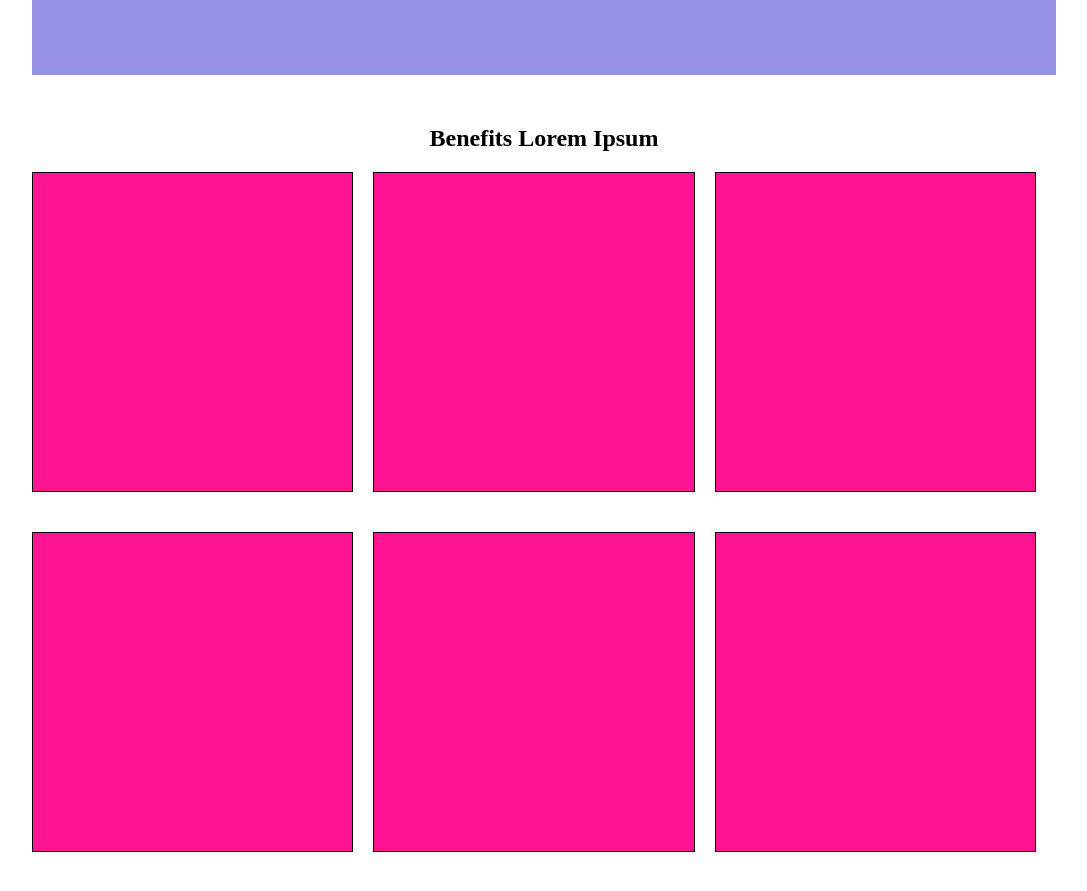
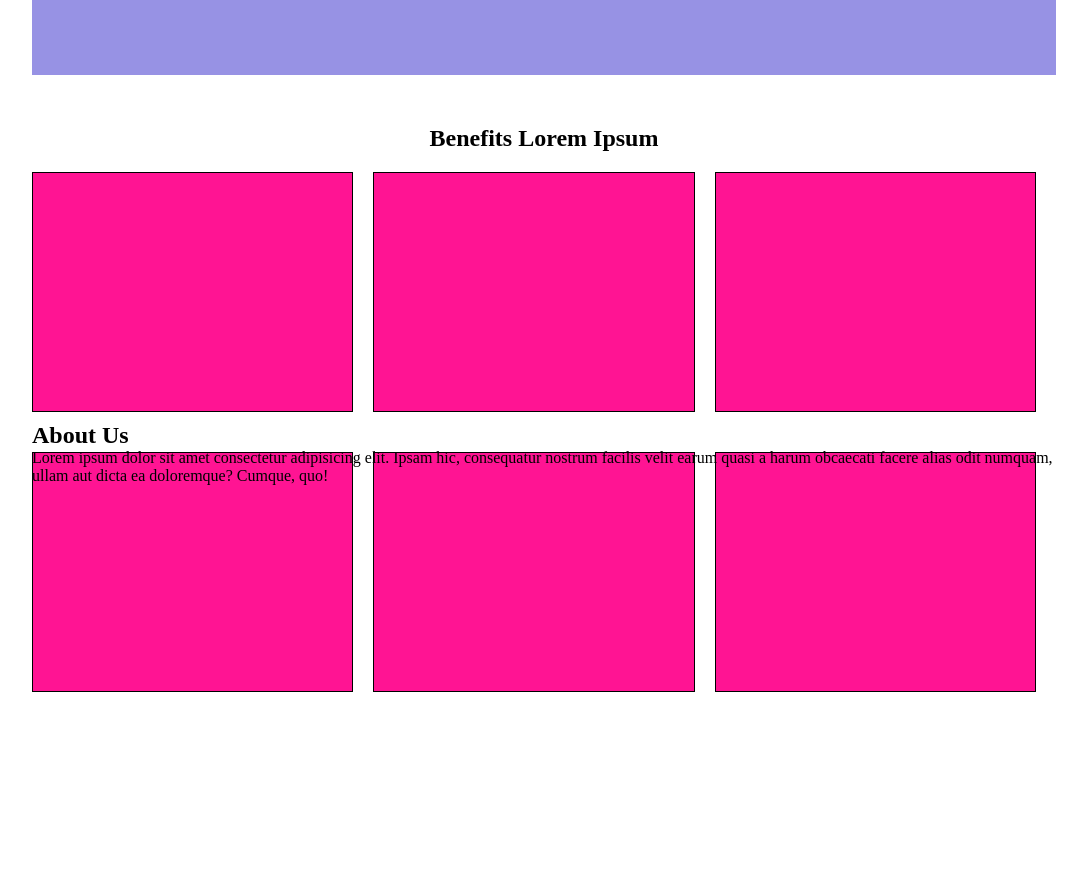
Before and after one commit to simolorevg/htmlcss-responsive-layout, a plain HTML site: page index.html in a window 1280 px wide. Shown: the part 2400-3291 px from the top of the page, without its empty margins (96-1183 px from the left). Before the commit the page ends 3252 px from the top, so only its background shows below. Drawn offline with Linux system fonts and the light colour scheme.

Commit message:
working on about us section

```diff
--- a/css/style.css
+++ b/css/style.css
@@ -160,7 +160,7 @@ img{
     text-align: center;
 }
 .benefits-row{
-    height: 40vh;
+    height: 30vh;
 }
 .benefit-col{
     width: 100%;
@@ -169,6 +169,10 @@ img{
     /*DEBUG*/
     background-color: deeppink;
     border: 1px solid black;
+}
+/*ABOUT US*/
+.aboutus{
+    margin-bottom: 1000px;
 }
 /*FOOTER*/
 /*MEDIAQUERY*/
--- a/index.html
+++ b/index.html
@@ -12,7 +12,6 @@
     <title>Responsive Layout</title>
 </head>
 <body class="flexcolcenter">
-
     <!--HEADER-->
     <header class="header-nav">
         <!--navbar section-->
@@ -102,7 +101,7 @@
         </div>
         <!--/Testimonial section-->
         <!--Benefits section-->
-        <div class="benefits">
+        <div class="benefits margin-bottom30">
             <h2>Benefits Lorem Ipsum</h2>
             <div class="benefits-row container">
                 <div class="benefit-col"></div>
@@ -114,6 +113,14 @@
             </div>
         </div>
         <!--/Benefits section-->
+        <!--About Us-->
+        <div class="aboutus">
+            <div class="container">
+                <h2>About Us</h2>
+                <p>Lorem ipsum dolor sit amet consectetur adipisicing elit. Ipsam hic, consequatur nostrum facilis velit earum quasi a harum obcaecati facere alias odit numquam, ullam aut dicta ea doloremque? Cumque, quo!</p>
+            </div>
+        </div>
+        <!--/About Us-->
     </main>
     <!--/MAIN-->
     <!--FOOTER-->
```
